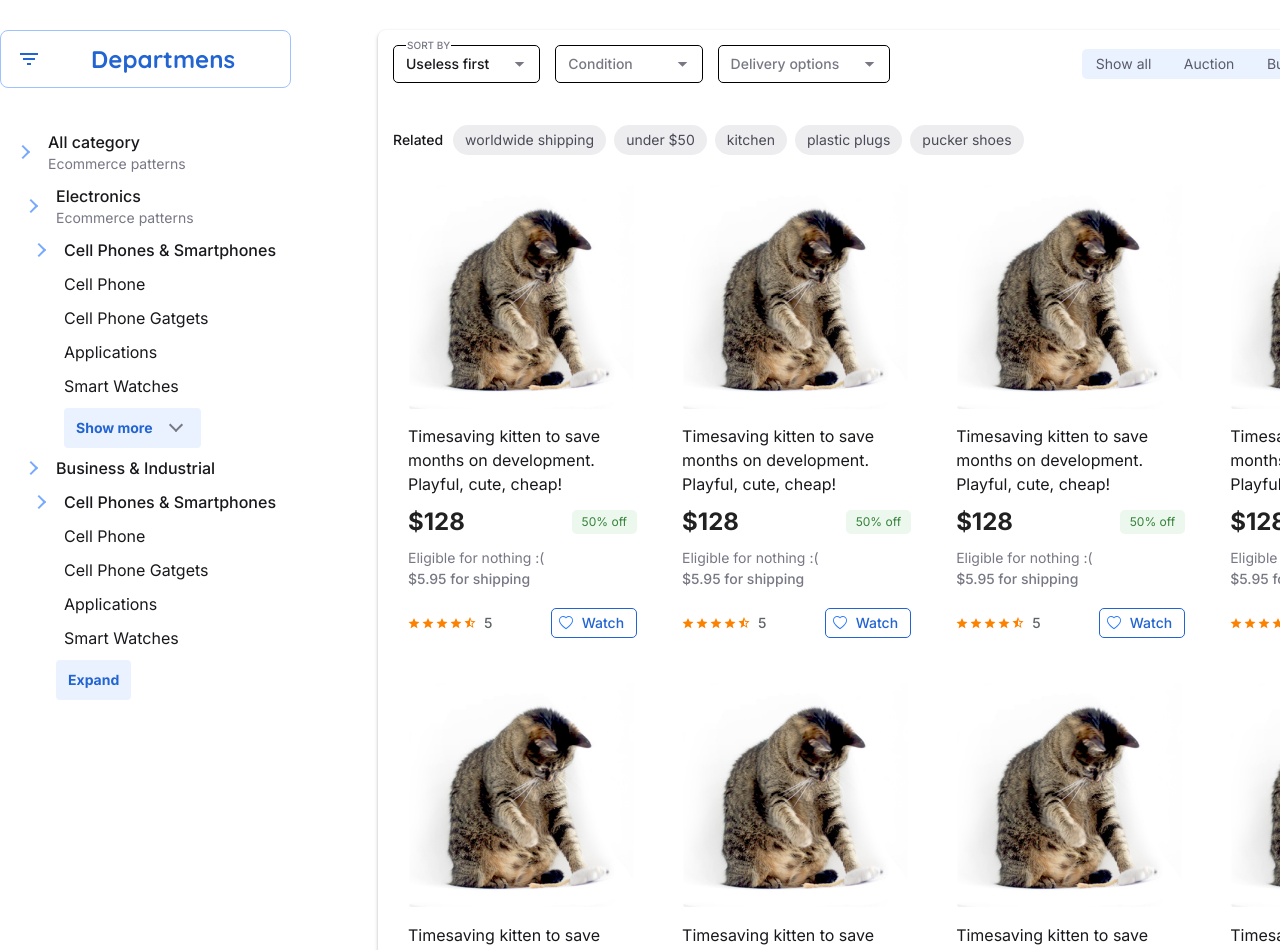
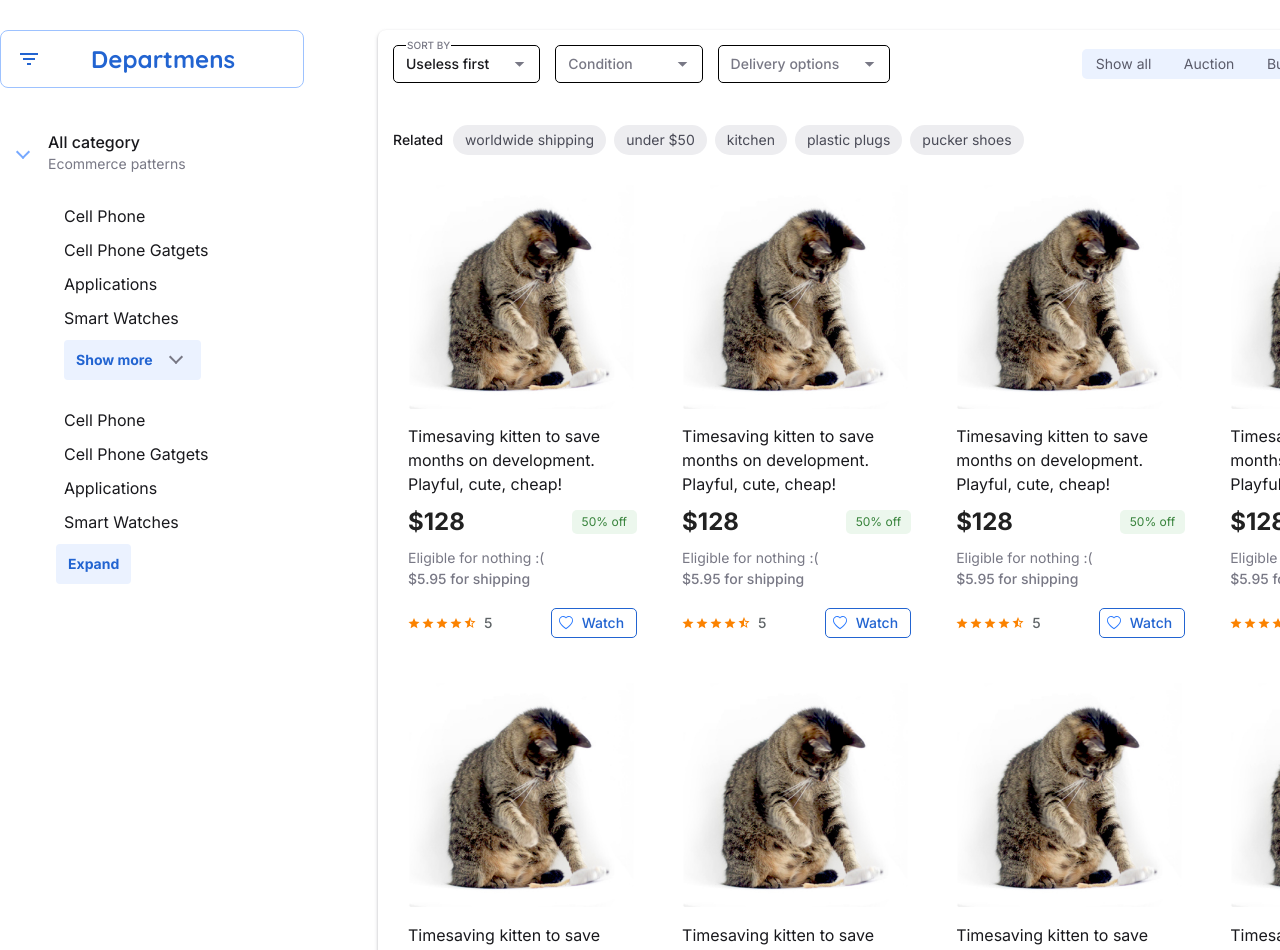
Before and after one commit to deezyto/internet-shop, a website: page src/index.html in a window 1280 px wide. Shown: the part 220-1170 px from the top of the page. Drawn offline with nearby package versions, Linux system fonts and the light colour scheme; files that its build step writes are made by us from their sources; files whose address does not match are found by name.

Commit message:
sidebar complate

```diff
--- a/src/index.html
+++ b/src/index.html
@@ -139,7 +139,7 @@
                         </div>
                         <ul class="main">
                             <li>
-                                <div class="category-parent">
+                                <div class="category-parent active">
                                     <a href="#">All category</a>
                                     <span>Ecommerce patterns</span>
                                 </div>
@@ -182,6 +182,8 @@
                                         </div>
 
                                     </ul>
+
+                                </li>
                                 <li>
                                     <div class="category-parent">
                                         <a href="#">Business & Industrial</a>
@@ -218,12 +220,42 @@
 
                                     </ul>
                                 </li>
-                                </li>
                             </ul>
                             <button class="expand">Expand</button>
                         </ul>
                     </div>
-                    <div class="filter"></div>
+
+                    <div class="sidebar-filter hide">
+                        <span>Collapsed filters</span>
+                        <div class="sidebar-filter-options active">
+                            <span>Expanded Filters</span>
+                            <div class="sidebar-filter-option">
+                                <input type="checkbox" name="recommended">
+                                Recommended
+                            </div>
+                            <div class="sidebar-filter-option">
+                                <input type="checkbox" name="recently">
+                                Recently
+                            </div>
+                            <div class="sidebar-filter-option">
+                                <input type="checkbox" name="expiring-soon">
+                                Expiring Soon
+                            </div>
+                            <div class="sidebar-filter-option">
+                                <input type="checkbox" name="rate-top">
+                                Most Rated
+                            </div>
+                            <div class="sidebar-filter-option">
+                                <input type="checkbox" name="price-low">
+                                Price: Low → High
+                            </div>
+                            <div class="sidebar-filter-option">
+                                <input type="checkbox" name="price-hight">
+                                Price: High → Low
+                            </div>
+
+                        </div>
+                    </div>
                 </div>
                 <div class="content">
                     <div class="sort-items">
--- a/src/js/main.js
+++ b/src/js/main.js
@@ -22,4 +22,56 @@ window.addEventListener('DOMContentLoaded', () => {
     const cloneNode = item.cloneNode(true);
     item.parentNode.append(cloneNode);
   }
+
+  const menuButton = document.querySelectorAll('.category-parent');
+  const categoryLink = document.querySelector('.category-link');
+
+
+  function hideMenuLink() {
+    menuButton.forEach((button, index) => {
+      if (index === 0) {
+        button.classList.add('active');
+      } else {
+        button.classList.add('hide');
+      }
+
+      if (button.nextSibling) {
+        if (button.nextSibling.className === 'category-link') {
+          button.nextSibling.classList.add('hide');
+        }
+      }
+    });
+  }
+
+  function showMenuLink(index, e) {
+    try {
+      menuButton[index + 1].classList.toggle('hide');
+    } catch {}
+
+    /* if (e.nextSibling) {
+      if (e.nextSibling.className === 'category-link') {
+        e.nextSibling.classList.remove('hide');
+      }
+    } */
+    console.log(menuButton[index].parentNode.parentNode.children)
+    if (menuButton[index].nextSibling) {
+      if (menuButton[index].nextSibling.classList.contains('category-link')) {
+        menuButton[index].nextSibling.classList.toggle('hide');
+      }
+    }
+  }
+
+  function triggersMenu() {
+    menuButton.forEach((button, index) => {
+      button.addEventListener('click', (e) => {
+        e.preventDefault();
+        console.log(e.target)
+        showMenuLink(index, e.target);
+      })
+    });
+  }
+
+  hideMenuLink();
+  triggersMenu();
+
 });
--- a/src/scss/section/home/commercial/_sidebar.scss
+++ b/src/scss/section/home/commercial/_sidebar.scss
@@ -1,12 +1,12 @@
 .commercial {
     .sidebar {
         min-width: 354px;
+        padding-right: 50px;
         .title {
             padding: 10px 55px 10px 90px;
             border: 1px solid #9DC2FF;
             border-radius: 8px;
             position: relative;
-            display: inline-block;
             h2 {
                 font-weight: 700;
                 font-size: 24px;
@@ -74,6 +74,7 @@
         .expand {
             padding: 12px;
             margin-left: 8px;
+            margin-bottom: 32px;
         }
 
         .category-parent, .category-name {
@@ -123,4 +124,105 @@
             }
         }
     }
+    .sidebar-filter {
+        box-shadow: 0px 1px 2px rgba(58, 58, 68, 0.24), 0px 2px 4px rgba(90, 91, 106, 0.24);
+        border-radius: 4px;
+        padding: 10px 0 10px 8px;
+        position: relative;
+        span {
+            font-weight: 400;
+            font-size: 16px;
+            line-height: 24px;
+            color: #19191D;
+            cursor: pointer;
+        }
+        &.hide {
+            visibility: hidden;
+            overflow: hidden;
+        }
+    }
+    .sidebar-filter, .sidebar-filter-options {
+        &:before {
+            content: '';
+                border: solid #2264D1;
+                border-width: 0 2px 2px 0;
+                display: inline-block;
+                padding: 3px;
+                transform: rotate(45deg);
+                position: absolute;
+                right: 20px;
+                top: 15px;
+                width: 2px;
+                height: 2px;
+        }
+    }
+
+    .sidebar-filter-options {
+        visibility: hidden;
+        position: relative;
+        height: 0;
+        &.active {
+            visibility: visible;
+            height: 100%;
+            border-radius: 4px;
+            background: rgb(247, 247, 250);
+            padding-bottom: 15px;
+            span {
+                position: relative;
+                display: inline-block;
+                padding: 8px 0 0 12px;
+                margin-bottom: 20px;
+                font-weight: 500;
+                line-height: 150%;
+            }
+            .sidebar-filter-option {
+                display: flex;
+                justify-content: flex-start;
+                column-gap: 15px;
+                padding-left: 15px;
+                margin-bottom: 20px;
+                &:last-child {
+                    margin-bottom: 0;
+                }
+                cursor: pointer;
+                input[type=checkbox], input[type=radio] {
+                    appearance: none;
+                    width: 18px;
+                    height: 18px;
+                    border-radius: 2px;
+                    margin-left: 3px;
+                    border: 2px solid #4A4B57;
+                    cursor: pointer;
+                }
+                input[type=checkbox]:checked, input[type=radio]:checked {
+                    appearance: none;
+                    width: 18px;
+                    height: 18px;
+                    border-radius: 2px;
+                    margin-left: 3px;
+                    background: #2e75e8;
+                    border: 2px solid #2e75e8;
+                    cursor: pointer;
+                }
+            }
+        }
+        &:before {
+            content: '';
+                border-color: #4A4B57;
+                transform: rotate(-135deg);
+        }
+    }
+
+    .hide {
+        visibility: hidden;
+        height: 0;
+        overflow: hidden;
+        margin: 0;
+        padding: 0;
+    }
+
+    .active {
+        visibility: visible;
+        height: 100%;
+    }
 }
```
Also changed, not shown: src/icons/sidebar/checkbox-fill.svg (added), src/icons/sidebar/checkbox.svg (added). Lines whose indentation alone changed are shown as unchanged.
